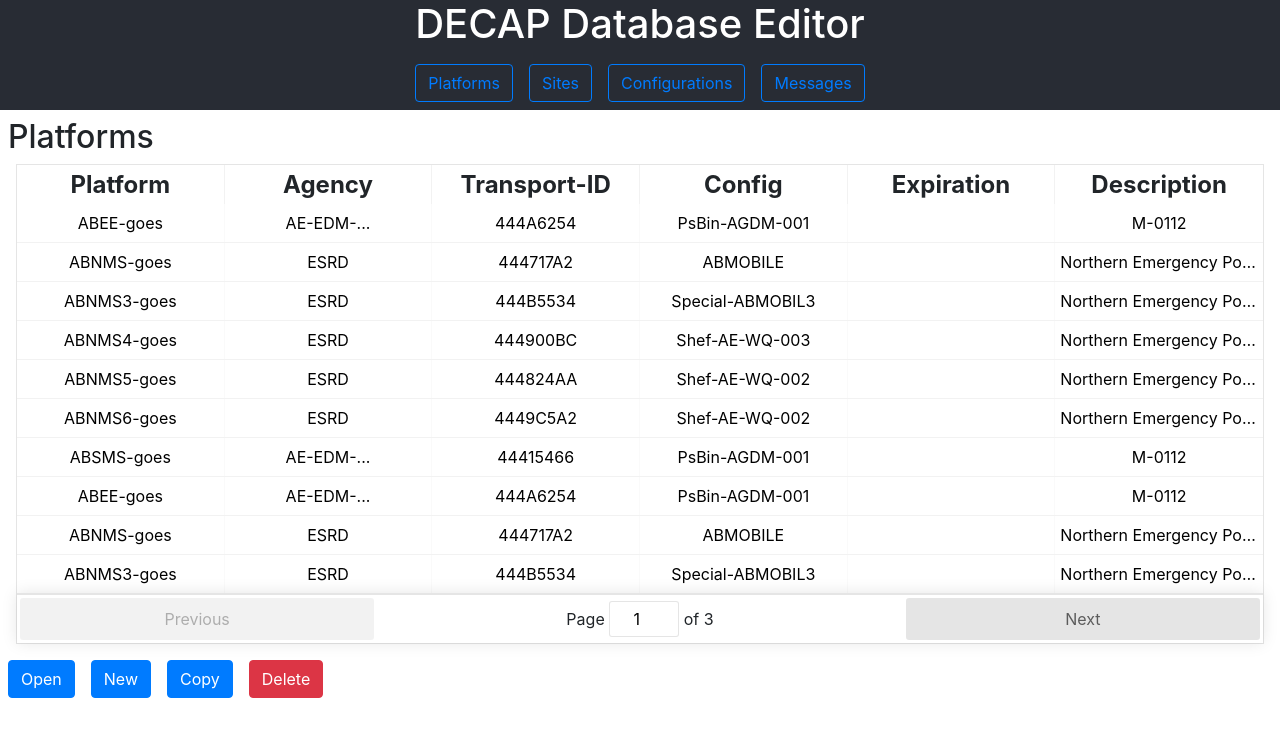
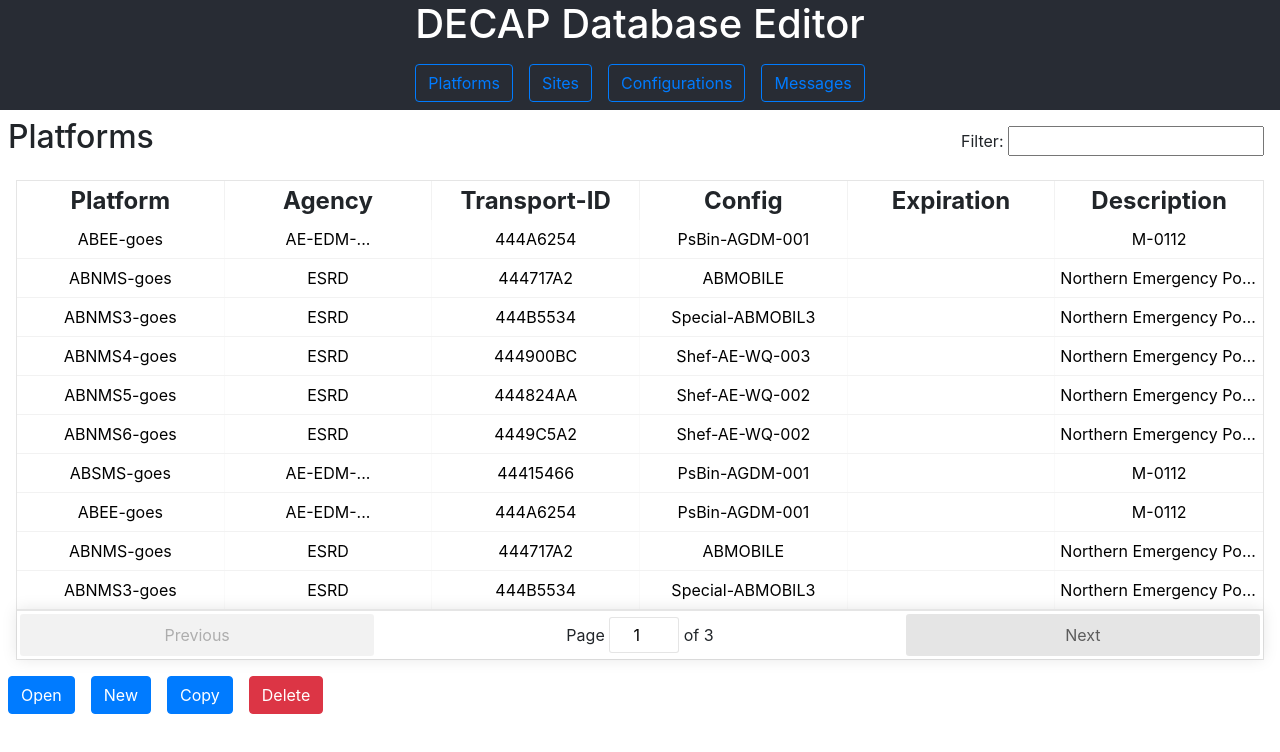
Before and after one commit to skaymen/decap_ui, a React (Create React App) app: page / in a window 1280 px wide. Shown: the top 752 px of the page. Built offline with nearby package versions, Linux system fonts and the light colour scheme.

Commit message:
add ability to filter data in platforms

```diff
--- a/src/App.css
+++ b/src/App.css
@@ -1,5 +1,6 @@
 .App {
   text-align: center;
+  font-family: -apple-system, BlinkMacSystemFont, "Segoe UI", "Roboto", "Oxygen", "Ubuntu", "Cantarell", "Fira Sans", "Droid Sans", "Helvetica Neue", sans-serif;
 }
 
 .App-header {
@@ -22,8 +23,16 @@
   margin: 1vh 1vh;
 }
 
-#buttonbar {
-  /* justify-content: center; */
+#platform-header {
+  display: flex;
+}
+
+#filter {
+  margin: 2vh 2vh;
+  text-align: right;
+  flex: 1;
+  flex-direction: row;
+  justify-content: space-between;
 }
 
 .btn {
--- a/src/components/Platforms.js
+++ b/src/components/Platforms.js
@@ -11,11 +11,14 @@ class Platforms extends Component {
     super(props);
     this.state = {
       selectedIndex: null,
-      selectedRow: null
+      selectedRow: null,
+      search: ''
     };
   }
+
+
   render() {
-    const data = platformdata;
+    let data = platformdata;
 
     const columns = [{
       Header: 'Platform',
@@ -38,10 +41,28 @@ class Platforms extends Component {
     },
     ];
 
+    if (this.state.search) {
+			data = data.filter(row => {
+        return row.platform.includes(this.state.search) || row.agency.includes(this.state.search) || row.transportid.includes(this.state.search) ||
+          row.config.includes(this.state.search) || row.expiration.includes(this.state.search) || row.description.includes(this.state.search);
+			})
+		}
+
 
     return (
-      <div>
-        <h2 id="title"> Platforms </h2>
+      <div id="platforms_div">
+
+
+        <div id="platform-header" style={{flexDirection: 'row'}}>
+          <h2 id="title" > Platforms </h2>
+          <div id="filter">
+            Filter: <input
+                      value={this.state.search}
+                      onChange={e => this.setState({search: e.target.value})}
+                    />
+          </div>
+        </div>
+
 
         <ReactTable
           data={data}
```
